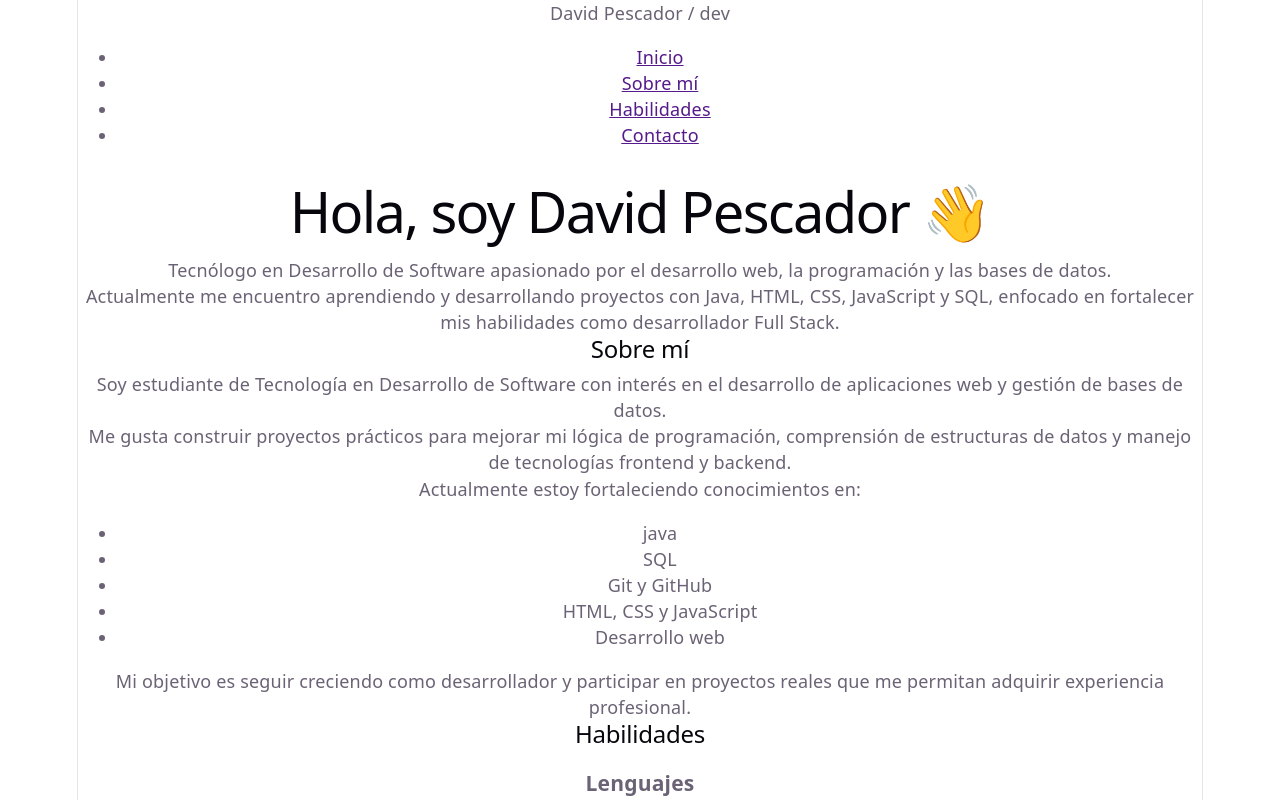
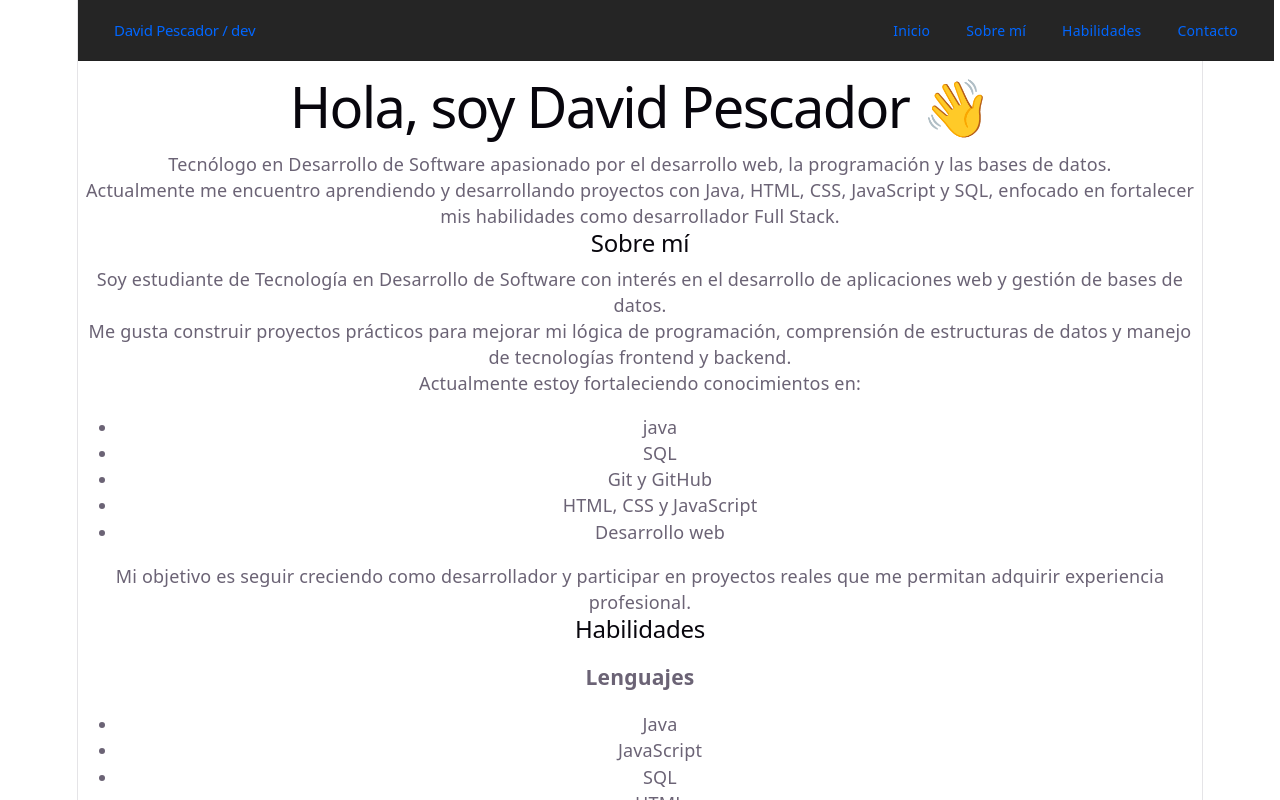
Before and after one commit to durandavid159-art/React, a React (Vite) app in the folder first-app/: page / in a window 1280 px wide. Shown: the top 800 px of the page. Built offline with nearby package versions, Linux system fonts and the light colour scheme.

Commit message:
DP se dan estilo a la barra de navegacion

```diff
--- a/first-app/src/components/Header/Header.css
+++ b/first-app/src/components/Header/Header.css
@@ -0,0 +1,47 @@
+.header {
+    position: sticky;
+    top: 0;
+    width: 100%;
+    padding: 0 2rem;
+    height: 60px;
+    display: flex;
+    align-items: center;
+    justify-content: space-between;
+    background: #252525;
+    border-bottom: 0.5px solid rgba(0, 0, 0, 0.1);
+    z-index: 100;
+}
+
+.header .logo {
+    font-size: 15px;
+    font-weight: 500;
+    letter-spacing: -0.3px;
+    color: #0066ff;
+}
+
+.header .logo span {
+    color: #0066ff;
+    font-weight: 400;
+}
+
+.header nav ul {
+    list-style: none;
+    display: flex;
+    gap: 2rem;
+    align-items: center;
+    margin: 0;
+    padding: 0;
+}
+
+.header nav ul li a {
+    font-size: 14px;
+    color: #0066ff;
+    text-decoration: none;
+    transition: color 0.2s;
+}
+
+.header nav ul li a:hover,
+.header nav ul li {
+    color: #111;
+    font-weight: 500;
+}
```
